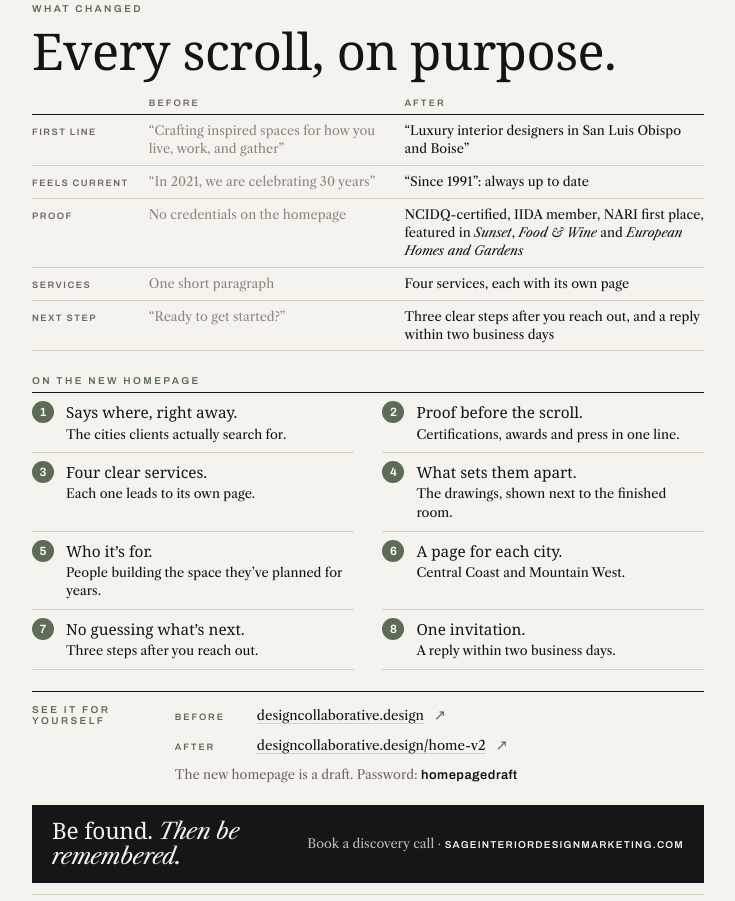
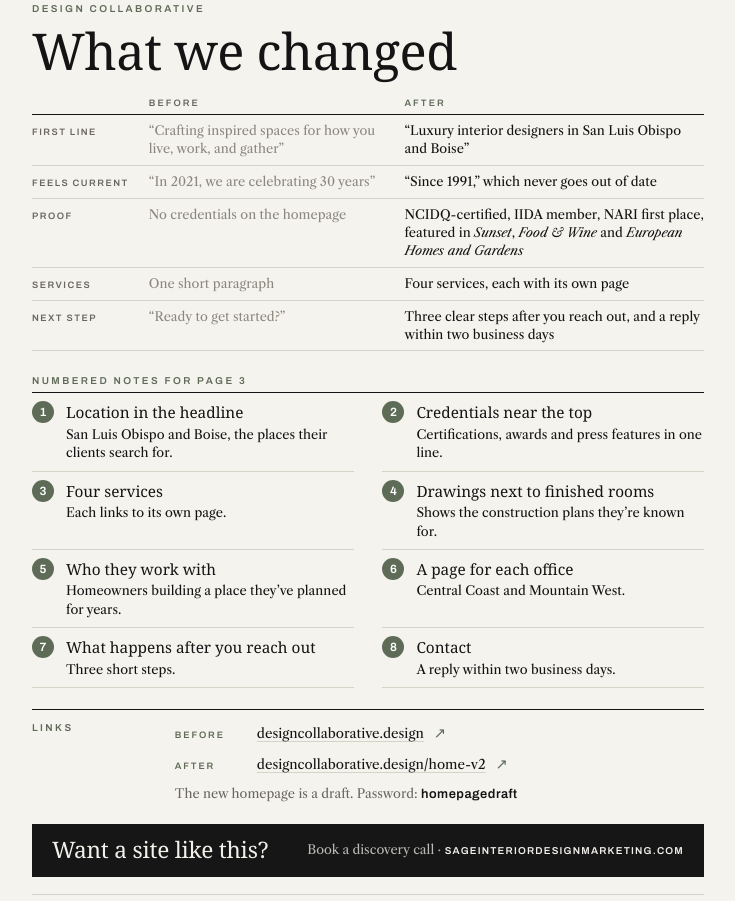
Before and after one commit to sageinteriordesignmarketing/TikTok, a plain HTML site: page case-studies/sage-case-study-simple.html in a window 1280 px wide. Shown: the part 3237-4138 px from the top of the page, without its empty margins (40-775 px from the left). Drawn offline with nearby package versions, Linux system fonts and the light colour scheme; a web font is replaced by a local one.

Commit message:
Plain-language copy pass on the case study
Co-Authored-By: Claude Opus 5.5 <noreply@anthropic.com>
Claude-Session: https://claude.ai/code/session_01WwBvpqkJrLsAwoVKB4p9Tu

```diff
--- a/case-studies/sage-case-study-simple.html
+++ b/case-studies/sage-case-study-simple.html
@@ -173,15 +173,15 @@ em { font-style: italic; }
   <div class="changed">
     <p class="kicker" style="padding-top:5px;">What changed</p>
     <ul>
-      <li>Her website was tuned behind the scenes so Google understands what she does and where.</li>
+      <li>Fixes behind the scenes helped Google understand what she does and where she works.</li>
       <li>Old blog posts that attracted the wrong visitors were cleaned up.</li>
-      <li>Her best blog posts, the ones people already loved, stayed.</li>
+      <li>Her most popular blog posts stayed up.</li>
     </ul>
   </div>
 
   <div class="honest">
-    <b>Full transparency</b>
-    The SEO strategy behind these results came from our strategy team. The website work on this project wasn’t done by Sage, but it’s the same process we carry out for our clients: the strategy team builds the plan, and Sage does the work on your website.
+    <b>Who did the work</b>
+    The SEO strategy behind these results came from our strategy team. Sage didn’t do the website work on this project. For Sage clients, our strategy team writes the plan and we carry it out on your website.
   </div>
   <p class="src">Numbers from Google Search Console and Semrush, from the December 2024 SEO check-in.</p>
 
@@ -192,7 +192,7 @@ em { font-style: italic; }
 <section class="page">
   <p class="kicker">Website design by Sage</p>
   <div style="height:10px"></div>
-  <h2 style="font-size:38pt;">Same studio. A new first impression.</h2>
+  <h2 style="font-size:38pt;">Design Collaborative’s new homepage</h2>
   <div style="height:6px"></div>
   <p style="font-size:11pt; color:var(--grey);">Design Collaborative · Interior design since 1991 · San Luis Obispo, CA and the Boise area</p>
   <div style="height:0.22in"></div>
@@ -217,34 +217,34 @@ em { font-style: italic; }
 
 <!-- ============ PAGE 4 · WHAT CHANGED ============ -->
 <section class="page">
-  <p class="kicker">What changed</p>
+  <p class="kicker">Design Collaborative</p>
   <div style="height:10px"></div>
-  <h2 style="font-size:38pt;">Every scroll, on purpose.</h2>
+  <h2 style="font-size:38pt;">What we changed</h2>
   <div style="height:0.22in"></div>
 
   <div class="cmp-head"><span></span><span>Before</span><span>After</span></div>
   <div class="cmp"><span class="k">First line</span><span class="b">“Crafting inspired spaces for how you live, work, and gather”</span><span class="a">“Luxury interior designers in San Luis Obispo and Boise”</span></div>
-  <div class="cmp"><span class="k">Feels current</span><span class="b">“In 2021, we are celebrating 30 years”</span><span class="a">“Since 1991”: always up to date</span></div>
+  <div class="cmp"><span class="k">Feels current</span><span class="b">“In 2021, we are celebrating 30 years”</span><span class="a">“Since 1991,” which never goes out of date</span></div>
   <div class="cmp"><span class="k">Proof</span><span class="b">No credentials on the homepage</span><span class="a">NCIDQ-certified, IIDA member, NARI first place, featured in <em>Sunset</em>, <em>Food &amp; Wine</em> and <em>European Homes and Gardens</em></span></div>
   <div class="cmp"><span class="k">Services</span><span class="b">One short paragraph</span><span class="a">Four services, each with its own page</span></div>
   <div class="cmp"><span class="k">Next step</span><span class="b">“Ready to get started?”</span><span class="a">Three clear steps after you reach out, and a reply within two business days</span></div>
 
   <div style="height:0.25in"></div>
-  <p class="kicker">On the new homepage</p>
+  <p class="kicker">Numbered notes for page 3</p>
   <div style="height:6px"></div>
   <ol class="callouts two-col">
-    <li><b>Says where, right away.</b> The cities clients actually search for.</li>
-    <li><b>Proof before the scroll.</b> Certifications, awards and press in one line.</li>
-    <li><b>Four clear services.</b> Each one leads to its own page.</li>
-    <li><b>What sets them apart.</b> The drawings, shown next to the finished room.</li>
-    <li><b>Who it’s for.</b> People building the space they’ve planned for years.</li>
-    <li><b>A page for each city.</b> Central Coast and Mountain West.</li>
-    <li><b>No guessing what’s next.</b> Three steps after you reach out.</li>
-    <li><b>One invitation.</b> A reply within two business days.</li>
+    <li><b>Location in the headline</b> San Luis Obispo and Boise, the places their clients search for.</li>
+    <li><b>Credentials near the top</b> Certifications, awards and press features in one line.</li>
+    <li><b>Four services</b> Each links to its own page.</li>
+    <li><b>Drawings next to finished rooms</b> Shows the construction plans they’re known for.</li>
+    <li><b>Who they work with</b> Homeowners building a place they’ve planned for years.</li>
+    <li><b>A page for each office</b> Central Coast and Mountain West.</li>
+    <li><b>What happens after you reach out</b> Three short steps.</li>
+    <li><b>Contact</b> A reply within two business days.</li>
   </ol>
 
   <div class="links">
-    <p class="kicker">See it for yourself</p>
+    <p class="kicker">Links</p>
     <a href="https://designcollaborative.design/"><span class="tag2">Before</span><span class="t">designcollaborative.design</span><span class="arr">↗</span></a>
     <a href="https://designcollaborative.design/home-v2"><span class="tag2">After</span><span class="t">designcollaborative.design/home-v2</span><span class="arr">↗</span></a>
   </div>
@@ -252,7 +252,7 @@ em { font-style: italic; }
 
   <div style="height:0.2in"></div>
   <div class="cta wide">
-    <h2>Be found. <em>Then be remembered.</em></h2>
+    <h2>Want a site like this?</h2>
     <p>Book a discovery call · <span class="addr2">sageinteriordesignmarketing.com</span></p>
   </div>
 
```
Also changed, not shown: case-studies/preview-simple/Sage-Case-Study-page-2.png, case-studies/preview-simple/Sage-Case-Study-page-4.png, 2 other files.
